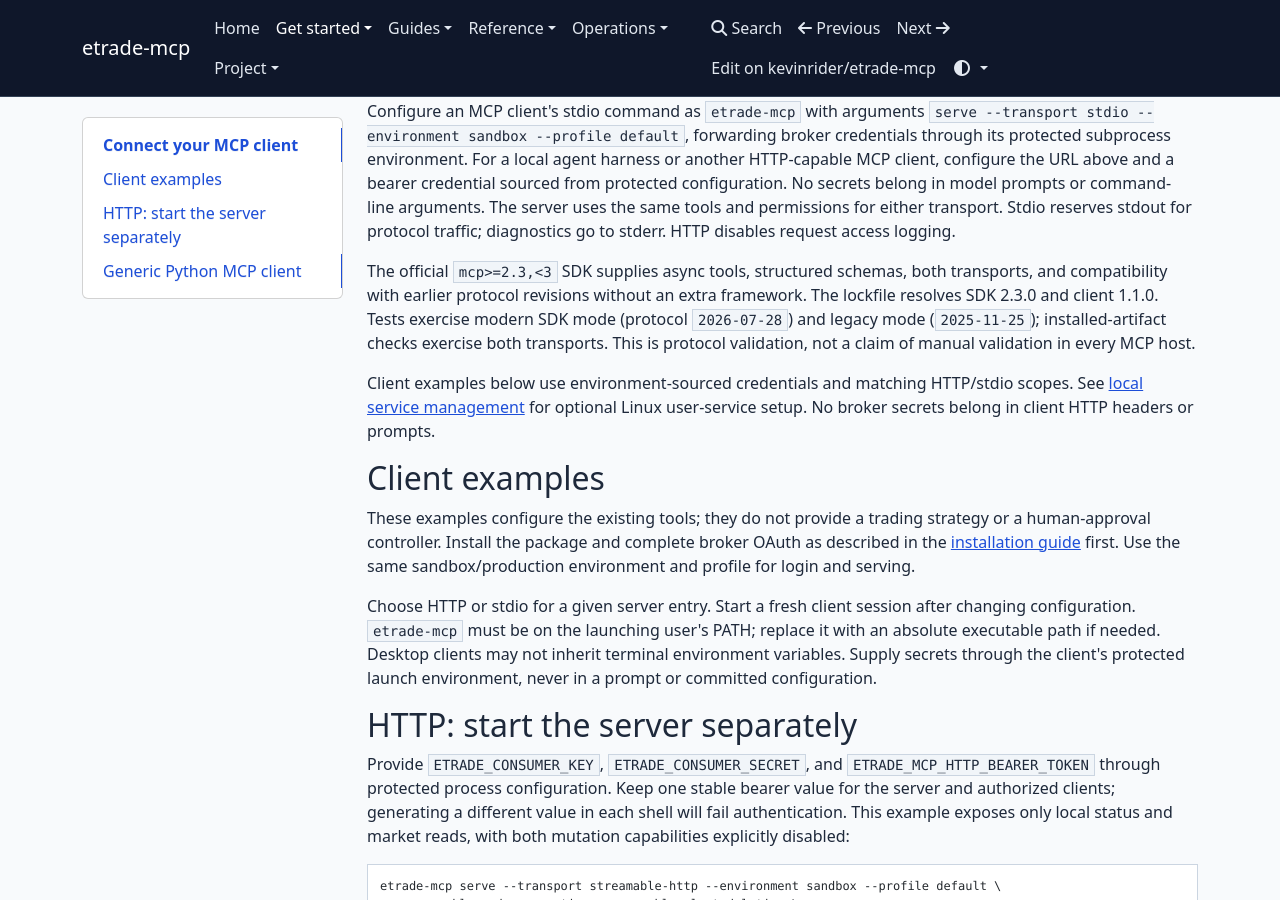
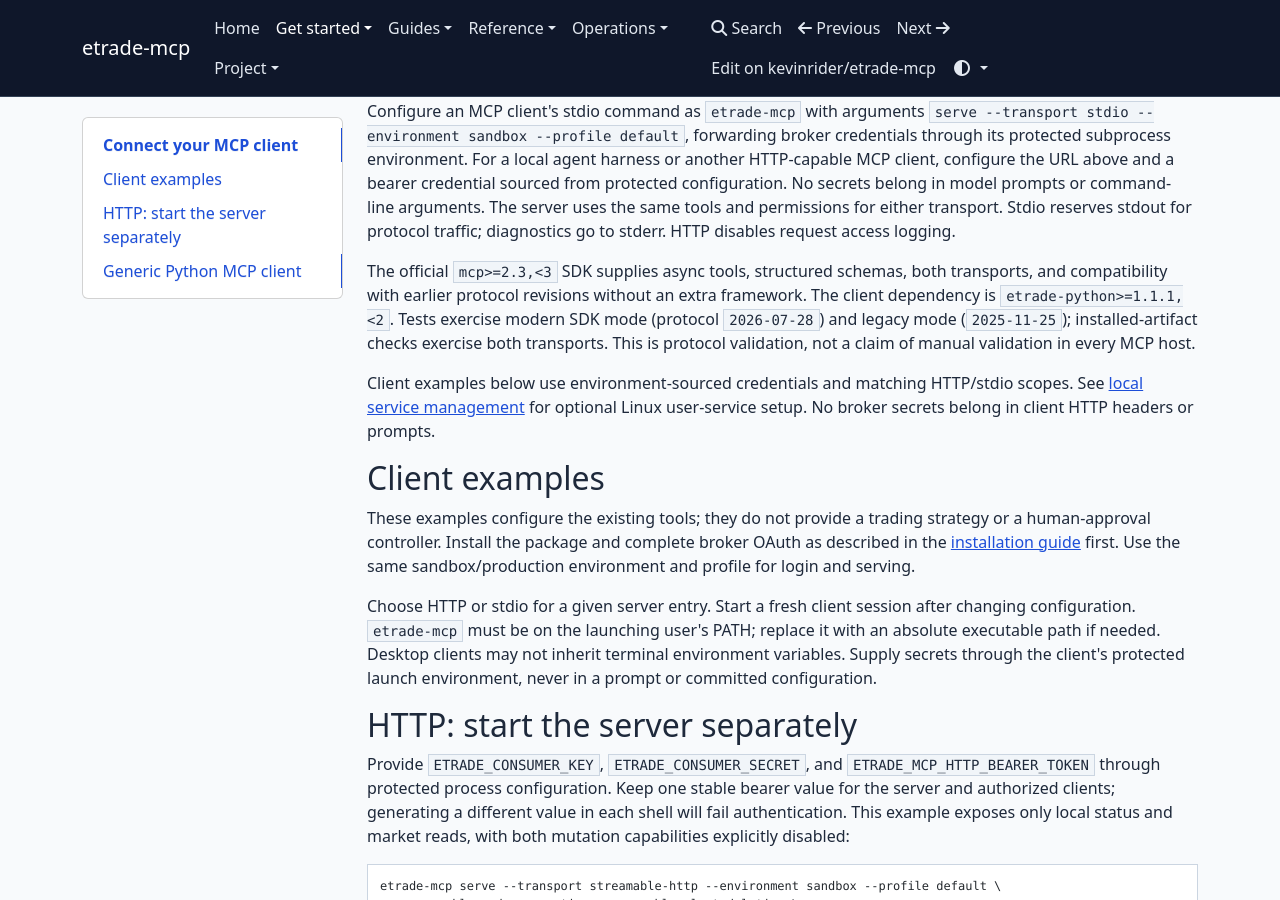
Before and after one commit to kevinrider/etrade-mcp, an MkDocs documentation site: the page built from docs/connections.md, in a window 1280 px wide and 900 px high, scrolled down 538 px. Built offline with MkDocs 1.6.1, drawn with Linux system fonts in a browser that asks for light colours; nearby versions of some CDN libraries.

Commit message:
fix(deps): require etrade-python 1.1.1 and prepare 0.1.1 release

```diff
--- a/docs/connections.md
+++ b/docs/connections.md
@@ -36,7 +36,7 @@ diagnostics go to stderr. HTTP disables request access logging.
 
 The official `mcp>=2.3,<3` SDK supplies async tools, structured schemas, both
 transports, and compatibility with earlier protocol revisions without an extra
-framework. The lockfile resolves SDK 2.3.0 and client 1.1.0. Tests exercise modern
+framework. The client dependency is `etrade-python>=1.1.1,<2`. Tests exercise modern
 SDK mode (protocol `2026-07-28`) and legacy mode (`2025-11-25`);
 installed-artifact checks exercise both transports.
 This is protocol validation, not a claim of manual validation in every MCP host.
--- a/pyproject.toml
+++ b/pyproject.toml
@@ -22,7 +22,7 @@ classifiers = [
   "Typing :: Typed",
 ]
 dependencies = [
-  "etrade-python>=1.1,<2",
+  "etrade-python>=1.1.1,<2",
   "mcp>=2.3,<3",
   "pydantic>=2.12,<3",
   "pydantic-settings>=2.7,<3",
--- a/src/etrade_mcp/_version.py
+++ b/src/etrade_mcp/_version.py
@@ -1,3 +1,3 @@
 """Single source of the package version, also read by Hatchling."""
 
-__version__ = "0.1.0"
+__version__ = "0.1.1"
```
Also changed, not shown: CHANGELOG.md (+12 -0 lines), SECURITY.md (+1 -1 lines), docs/index.md (+1 -1 lines), docs/reference/tool-coverage.md (+1 -1 lines), 1 other file.
